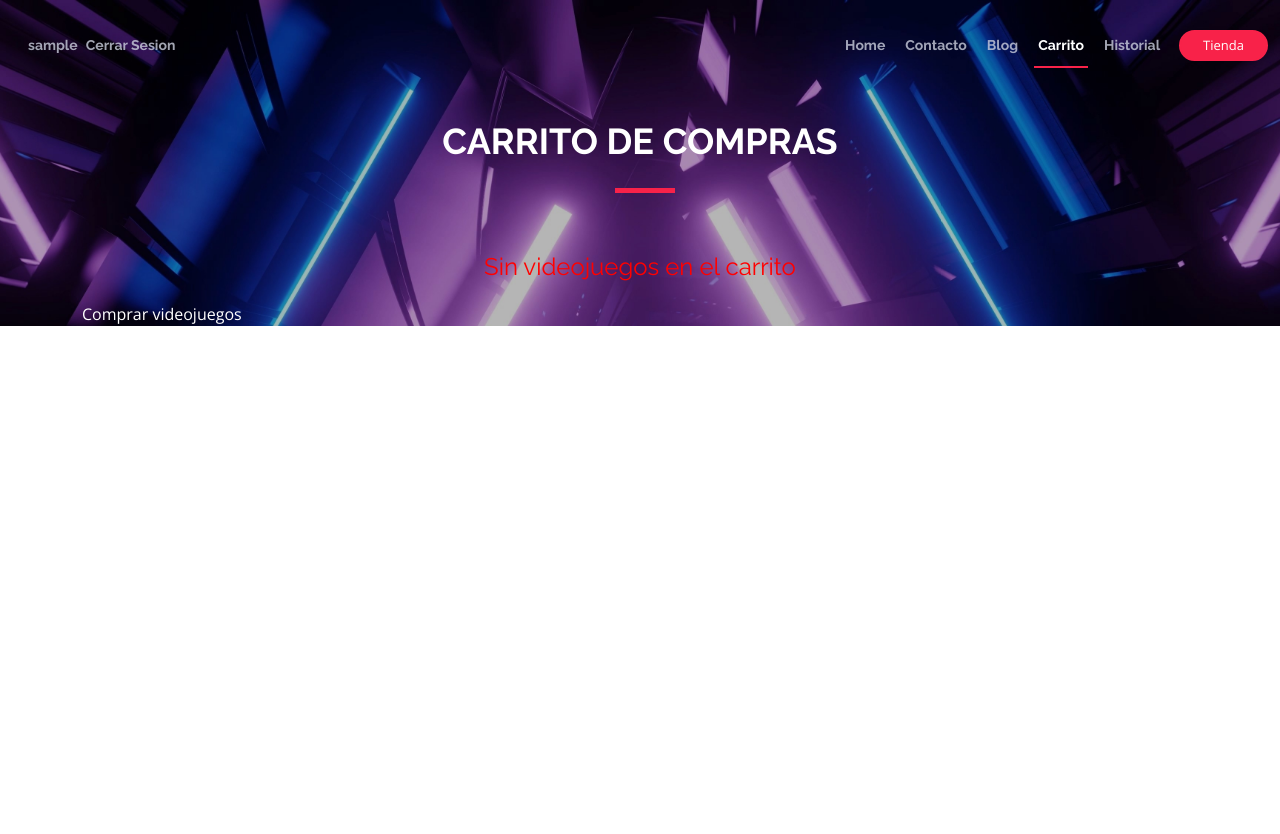
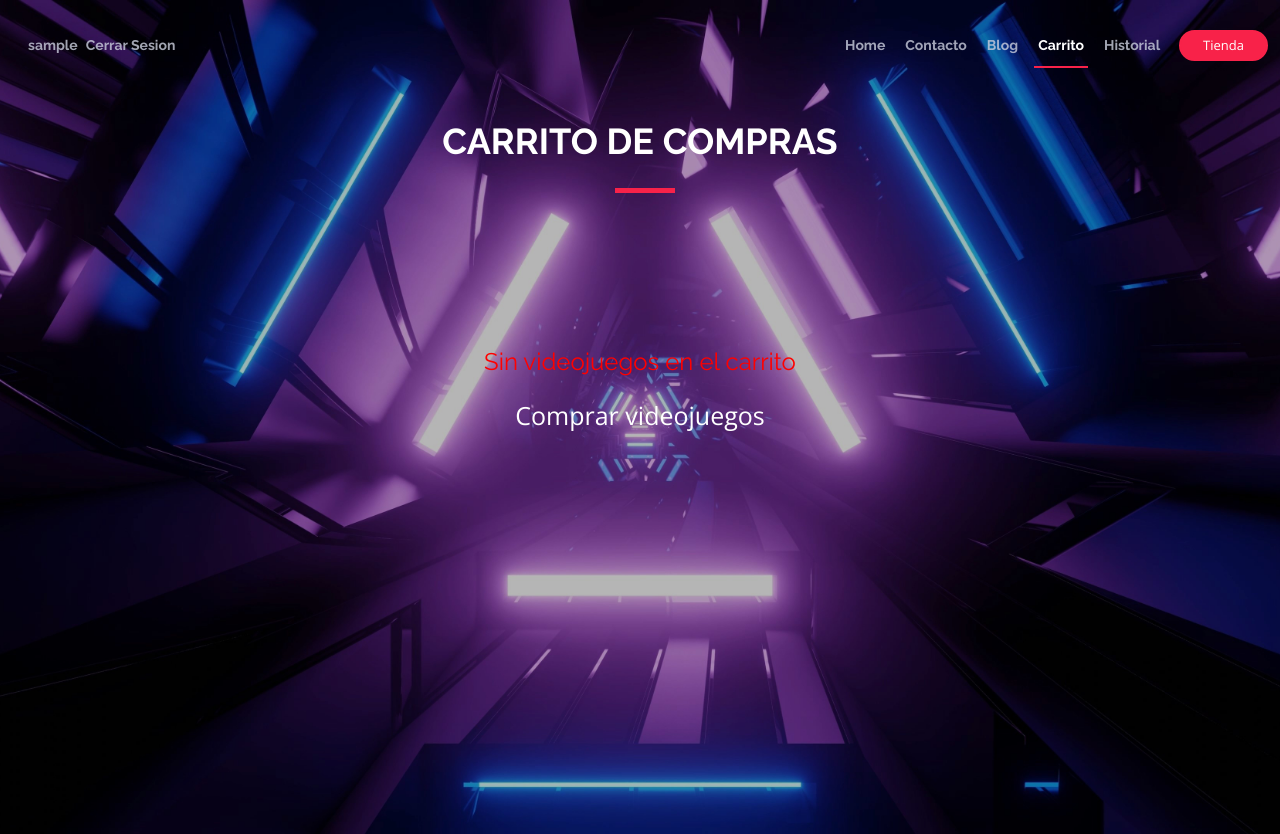
Before and after one commit to zlcosio21/moral-games, a Django app: page /carrito/ in a window 1280 px wide. Before the commit the page ends 326 px from the top, so only its background shows below. Run offline with Django 4.2, Linux system fonts and the light colour scheme; the visitor is signed in with stand-in values (Sample User, id 1); data that the repository does not hold is empty; some libraries are stand-ins or nearby versions.

Commit message:
Margen por defecto cuando la plantilla esta vacia

```diff
--- a/MoralGamesApp/static/assets/css/style.css
+++ b/MoralGamesApp/static/assets/css/style.css
@@ -49,6 +49,16 @@ h6 {
   height: 100%;
   overflow: visible;
   background: #fff url("../img/logo.jpg") no-repeat center center;
+}
+
+.margin-default {
+  text-align: center !important;
+  margin-top: 150px;
+  margin-bottom: 400px;
+  display: flex;
+  flex-direction: column;
+  justify-content: center;
+  font-size: 25px;
 }
 
 /*--------------------------------------------------------------
@@ -394,6 +404,7 @@ h6 {
   color: red;
   font-size: 16px;
   margin-top: 5px;
+  font-family: "Raleway", sans-serif;
 }
 
 .success-message-buy {
@@ -609,6 +620,7 @@ h6 {
   flex-direction: row;
   justify-content: center;
   font-size: 24px;
+  font-family: "Raleway", sans-serif;
 }
 
 .delete-game-car {
```
